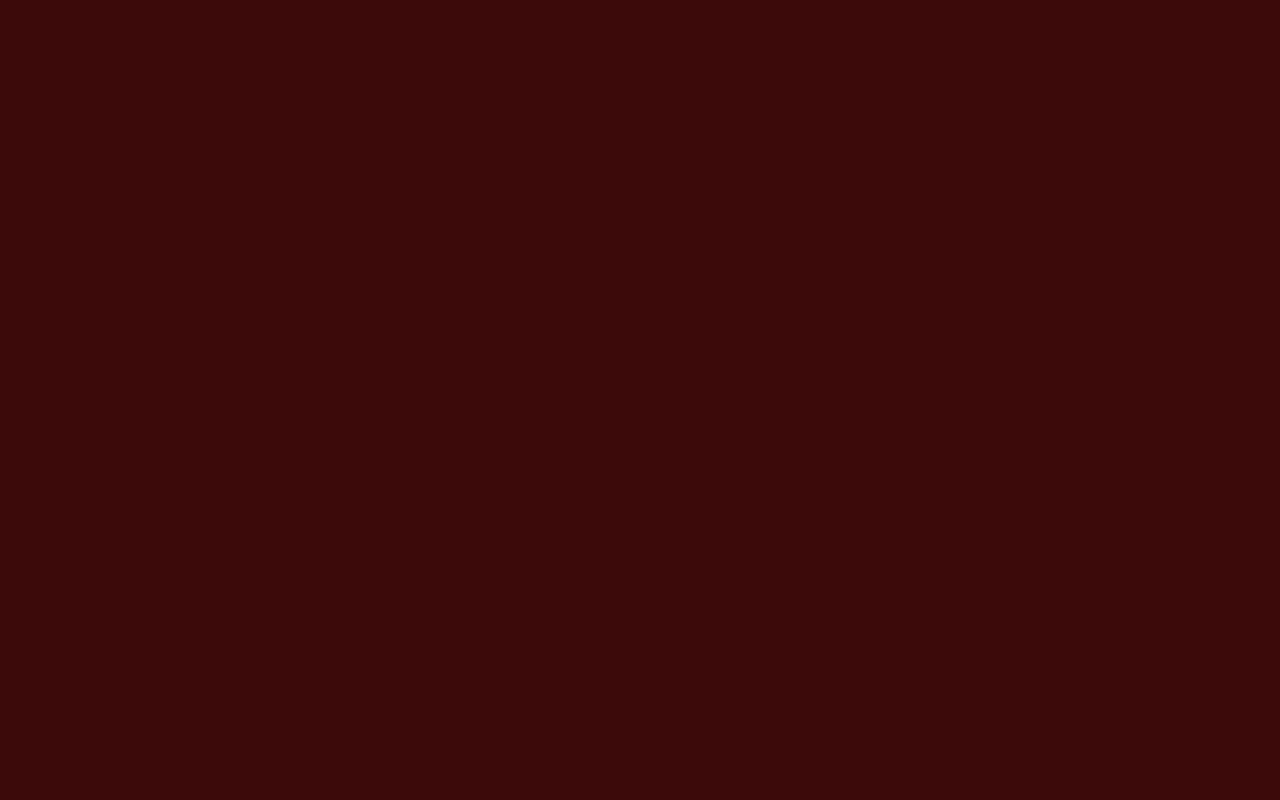
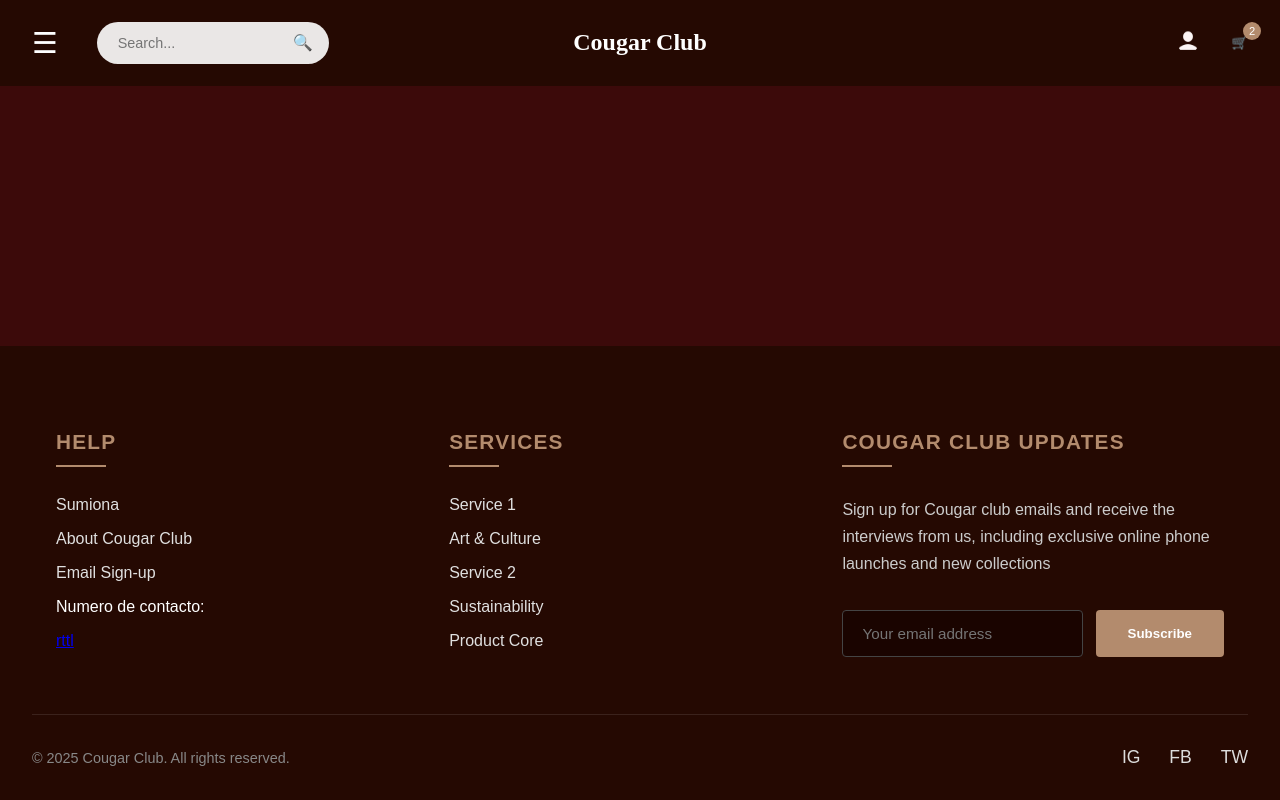
Before and after one commit to gesakro/Cougar-Club, a Vue app in the folder client/: page /cart in a window 1280 px wide. Before the commit this address had no page. Built offline with nearby package versions, Linux system fonts and the light colour scheme.

Commit message:
adicion footer

```diff
--- a/client/src/App.vue
+++ b/client/src/App.vue
@@ -1,26 +1,48 @@
 <template>
-  <router-view /> <!-- Solo esto -->
+  <div class="app-container">
+    <AppNavbar />
+    <main class="main-content">
+      <router-view />
+    </main>
+    <AppFooter class="site-footer" />
+  </div>
 </template>
 
 <script>
+import AppNavbar from '@/components/AppNavbar.vue';
+import AppFooter from '@/components/AppFooter.vue';
+
 export default {
-  name: 'App'
+  name: 'App',
+  components: { AppNavbar, AppFooter }
 };
 </script>
 
 <style>
-/* Estilos GLOBALES (aquí sí van) */
-a {
-  color: inherit;
-  text-decoration: none;
-  font-weight: normal;
+/* Estilos globales */
+html, body {
+  width: 100%;
+  margin: 0;
+  padding: 0;
+  /* No usar overflow: hidden */
 }
 
-html, body {
+.app-container {
+  display: flex;
+  flex-direction: column;
+  min-height: 100vh;
+}
+
+.main-content {
+  flex: 1;
+  padding-bottom: 2rem; /* Espacio antes del footer */
+}
+
+/* Estilos específicos para el footer */
+.site-footer {
+  position: relative; /* Cambia a 'fixed' si quieres footer pegajoso */
+  bottom: 0;
   width: 100%;
-  height: 100%;
-  margin: 0;
-  padding: 0;
-  overflow: hidden;
+  z-index: 100; /* Asegura que esté por encima de otros elementos */
 }
 </style>
--- a/client/src/assets/styles/hero.css
+++ b/client/src/assets/styles/hero.css
@@ -5,7 +5,6 @@
     display: flex;
     align-items: center;
     justify-content: center;
-    overflow: hidden; /* Evita el scroll si hay contenido extra */
     margin: 0; /* Asegura que no haya espacios adicionales */
     padding: 0;
 }
--- /dev/null
+++ b/client/src/components/AppFooter.vue
@@ -0,0 +1,272 @@
+<template>
+    <footer class="site-footer">
+      <div class="footer-container">
+        <!-- Sección superior del footer -->
+        <div class="footer-grid">
+          <!-- Columna 1: Ayuda y contacto -->
+          <div class="footer-column">
+            <h3 class="footer-title">Help</h3>
+            <ul class="footer-links">
+              <li><a href="#">Sumiona</a></li>
+              <li><a href="#">About Cougar Club</a></li>
+              <li><a href="#">Email Sign-up</a></li>
+            </ul>
+            <div class="contact-info">
+              <p>Numero de contacto:</p>
+              <a href="tel:rttl" class="phone-link">rttl</a>
+            </div>
+          </div>
+
+          <!-- Columna 2: Servicios -->
+          <div class="footer-column">
+            <h3 class="footer-title">Services</h3>
+            <ul class="footer-links">
+              <li><a href="#">Service 1</a></li>
+              <li><a href="#">Art & Culture</a></li>
+              <li><a href="#">Service 2</a></li>
+              <li><a href="#">Sustainability</a></li>
+              <li><a href="#">Product Core</a></li>
+            </ul>
+          </div>
+
+          <!-- Columna 3: Newsletter -->
+          <div class="footer-column newsletter-column">
+            <h3 class="footer-title">Cougar Club Updates</h3>
+            <p class="newsletter-text">
+              Sign up for Cougar club emails and receive the interviews from us, including exclusive online phone launches and new collections
+            </p>
+            <form class="newsletter-form">
+              <input
+                type="email"
+                placeholder="Your email address"
+                required
+                class="email-input"
+              >
+              <button type="submit" class="subscribe-btn">Subscribe</button>
+            </form>
+          </div>
+        </div>
+
+        <!-- Sección inferior del footer -->
+        <div class="footer-bottom">
+          <div class="copyright">
+            &copy; {{ new Date().getFullYear() }} Cougar Club. All rights reserved.
+          </div>
+          <div class="social-links">
+            <a href="#" aria-label="Instagram"><span>IG</span></a>
+            <a href="#" aria-label="Facebook"><span>FB</span></a>
+            <a href="#" aria-label="Twitter"><span>TW</span></a>
+          </div>
+        </div>
+      </div>
+    </footer>
+  </template>
+
+  <script>
+  export default {
+    name: 'AppFooter',
+    // Lógica adicional si es necesaria
+  }
+  </script>
+
+  <style scoped>
+  /* ================= ESTILOS BASE ================= */
+  .site-footer {
+    background-color: #250902;
+    color: #fff;
+    padding: 4rem 0 0; /* Más padding superior */
+    font-family: 'Arial', sans-serif;
+    width: 100%;
+    margin-top: auto; /* Crucial para fijar al fondo */
+    position: relative;
+    z-index: 100;
+  }
+
+  .footer-container {
+    max-width: 1280px; /* Más ancho para desktop */
+    margin: 0 auto;
+    padding: 0 2rem;
+  }
+
+  /* ================= GRID PARA DESKTOP ================= */
+  .footer-grid {
+    display: grid;
+    grid-template-columns: repeat(3, 1fr); /* 3 columnas fijas en desktop */
+    gap: 3rem; /* Más espacio entre columnas */
+    margin-bottom: 3rem;
+  }
+
+  .footer-column {
+    padding: 0 1.5rem;
+  }
+
+  .newsletter-column {
+    grid-column: span 1; /* Asegura que ocupe una columna */
+  }
+
+  /* ================= ELEMENTOS DEL FOOTER ================= */
+  .footer-title {
+    font-size: 1.3rem;
+    font-weight: 600;
+    margin-bottom: 1.8rem;
+    color: #b38b6d;
+    text-transform: uppercase;
+    letter-spacing: 1.2px;
+    position: relative;
+    padding-bottom: 0.8rem;
+  }
+
+  .footer-title::after {
+    content: "";
+    position: absolute;
+    left: 0;
+    bottom: 0;
+    width: 50px;
+    height: 2px;
+    background: #b38b6d;
+  }
+
+  .footer-links {
+    list-style: none;
+    padding: 0;
+    margin: 0;
+  }
+
+  .footer-links li {
+    margin-bottom: 1rem;
+  }
+
+  .footer-links a {
+    color: #e0e0e0;
+    text-decoration: none;
+    transition: all 0.3s ease;
+    font-size: 1rem;
+    display: inline-block;
+    position: relative;
+  }
+
+  .footer-links a:hover {
+    color: #b38b6d;
+    transform: translateX(5px);
+  }
+
+  /* ================= NEWSLETTER ================= */
+  .newsletter-text {
+    color: #ccc;
+    font-size: 1rem;
+    line-height: 1.7;
+    margin-bottom: 2rem;
+  }
+
+  .newsletter-form {
+    display: flex;
+    gap: 0.8rem;
+  }
+
+  .email-input {
+    flex: 1;
+    min-width: 200px;
+    padding: 0.9rem 1.2rem;
+    border: 1px solid #444;
+    background: #1a0400;
+    color: #fff;
+    border-radius: 4px;
+    font-size: 0.95rem;
+    transition: border 0.3s;
+  }
+
+  .email-input:focus {
+    outline: none;
+    border-color: #b38b6d;
+  }
+
+  .subscribe-btn {
+    padding: 0.9rem 2rem;
+    background: #b38b6d;
+    color: #fff;
+    border: none;
+    border-radius: 4px;
+    cursor: pointer;
+    transition: all 0.3s;
+    font-weight: 600;
+    white-space: nowrap;
+  }
+
+  .subscribe-btn:hover {
+    background: #9a735a;
+    transform: translateY(-2px);
+    box-shadow: 0 4px 8px rgba(0,0,0,0.2);
+  }
+
+  /* ================= SECCIÓN INFERIOR ================= */
+  .footer-bottom {
+    border-top: 1px solid rgba(255,255,255,0.1);
+    padding: 2rem 0;
+    display: flex;
+    justify-content: space-between;
+    align-items: center;
+    margin-top: 3rem;
+  }
+
+  .copyright {
+    color: #888;
+    font-size: 0.9rem;
+  }
+
+  .social-links {
+    display: flex;
+    gap: 1.8rem;
+  }
+
+  .social-links a {
+    color: #ddd;
+    text-decoration: none;
+    transition: all 0.3s;
+    font-size: 1.1rem;
+  }
+
+  .social-links a:hover {
+    color: #b38b6d;
+    transform: scale(1.1);
+  }
+
+  /* ================= RESPONSIVE ================= */
+  @media (max-width: 1024px) {
+    .footer-container {
+      max-width: 100%;
+      padding: 0 3rem;
+    }
+  }
+
+  @media (max-width: 768px) {
+    .footer-grid {
+      grid-template-columns: 1fr;
+      gap: 3rem;
+    }
+
+    .footer-column {
+      padding: 0;
+    }
+
+    .footer-bottom {
+      flex-direction: column;
+      gap: 1.5rem;
+      text-align: center;
+      padding: 1.5rem 0;
+    }
+
+    .newsletter-form {
+      flex-direction: column;
+    }
+  }
+
+  @media (max-width: 480px) {
+    .footer-container {
+      padding: 0 1.5rem;
+    }
+
+    .site-footer {
+      padding: 3rem 0 0;
+    }
+  }
+  </style>
--- a/client/src/components/HeroSection.vue
+++ b/client/src/components/HeroSection.vue
@@ -1,6 +1,6 @@
 <template>
+  <div class="hero-container">
     <section class="hero">
-    <!-- Imagen optimizada con loading lazy -->
       <img
         src="@/assets/img/fondo.jpg"
         alt="Nueva Colección Cougar Club"
@@ -12,7 +12,6 @@
         <h2 class="subtitle">Descubre la Nueva Colección</h2>
         <h1 class="title">Cougar Club</h1>
 
-      <!-- Botón con feedback táctil -->
         <button
           class="cta-button"
           @click="scrollToProducts"
@@ -24,6 +23,11 @@
         </button>
       </div>
     </section>
+
+    <div class="content-after-hero">
+      <slot></slot>
+    </div>
+  </div>
 </template>
 
 <script>
@@ -46,16 +50,22 @@ export default {
 </script>
 
 <style scoped>
+/* Contenedor principal */
+.hero-container {
+  position: relative;
+  width: 100%;
+}
+
 /* 🖼️ Base del Hero */
 .hero {
   position: relative;
   width: 100%;
   height: 100vh;
-  max-height: 900px;
+  min-height: 600px;
+  max-height: 1200px;
   display: flex;
   align-items: center;
   justify-content: center;
-  overflow: hidden;
 }
 
 .hero-image {
@@ -65,6 +75,14 @@ export default {
   object-fit: cover;
   object-position: center 70%;
   filter: brightness(0.7);
+}
+
+/* Contenido después del hero */
+.content-after-hero {
+  position: relative;
+  width: 100%;
+  z-index: 10;
+  background: white;
 }
 
 /* 🎨 Overlay de contenido */
@@ -118,11 +136,11 @@ export default {
 /* 📱 Mobile-First Responsive */
 @media (max-width: 768px) {
   .hero {
-    height: 85vh;
+    height: 90vh;
+    min-height: 500px;
   }
 
   .overlay {
-    bottom: 15vh;
     padding: 0 1rem;
   }
 
@@ -133,6 +151,10 @@ export default {
 }
 
 @media (max-width: 480px) {
+  .hero {
+    min-height: 400px;
+  }
+
   .hero-image {
     object-position: 60% center;
   }
--- a/client/src/components/Home.vue
+++ b/client/src/components/Home.vue
@@ -1,32 +1,63 @@
 <template>
-    <div class="home-page"> <!-- Cambia id="app" por una clase local -->
-      <AppNavbar />
+  <main class="home-page">
+    <!-- Hero Section -->
     <HeroSection />
-      <!-- Aquí iría el contenido específico de la página home -->
-      <!-- (pero NO <router-view />) -->
-    </div>
+
+    <!-- Sección de Servicios -->
+    <!----<ServicesSection id="services-section" -->
+
+    <!-- Otras secciones de la landing page -->
+    <!-- <FeaturedProducts /> -->
+    <!-- <Testimonials /> -->
+    <!-- <NewsletterSignup /> -->
+  </main>
 </template>
 
 <script>
-  import AppNavbar from "@/components/AppNavbar.vue";
-  import HeroSection from "@/components/HeroSection.vue";
+import HeroSection from '@/components/HeroSection.vue';
+//import ServicesSection from '@/components/ServicesSection.vue';
 
 export default {
-    name: 'HomePage',
+  name: 'HomeView',
   components: {
-      AppNavbar,
     HeroSection
+    //ServicesSection
+  },
+  // Opcional: Métodos para scroll/animation
+  methods: {
+    handleScroll() {
+      // Lógica para efectos al hacer scroll
+    }
+  },
+  mounted() {
+    window.addEventListener('scroll', this.handleScroll);
+  },
+  beforeUnmount() {
+    window.removeEventListener('scroll', this.handleScroll);
   }
 };
 </script>
 
-  <style scoped> /* Usa "scoped" para estilos locales */
+<style scoped>
 .home-page {
   width: 100%;
-    height: 100vh;
   display: flex;
   flex-direction: column;
-    overflow: hidden;
+  /* No necesita height: 100vh (lo maneja App.vue) */
 }
 
+/* Transición suave entre secciones */
+section {
+  scroll-margin-top: 80px; /* Ajusta según altura de tu navbar */
+}
+
+/* Efecto de scroll snapping (opcional) */
+@media (min-width: 1024px) {
+  .home-page {
+    scroll-snap-type: y proximity;
+  }
+  section {
+    scroll-snap-align: start;
+  }
+}
 </style>
```
Lines whose indentation alone changed are shown as unchanged.
